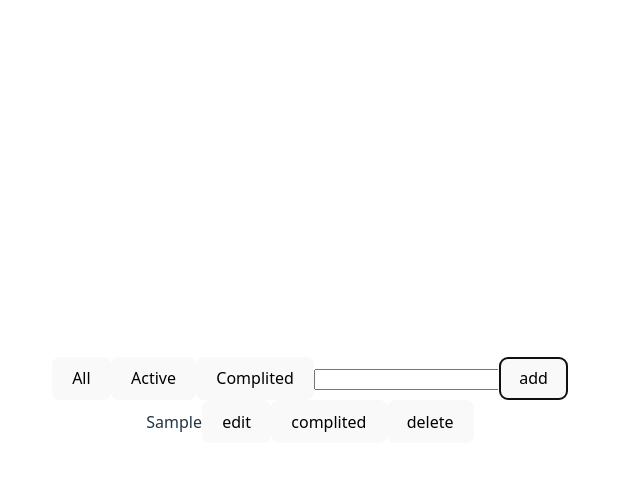
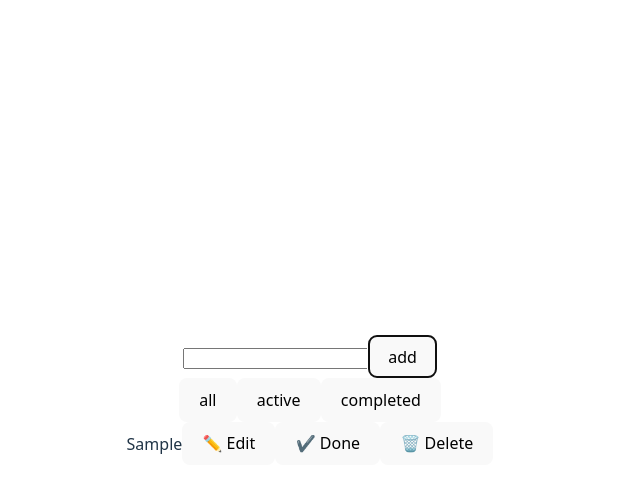
Before and after one commit to wwoozzii/ReactTestDrive, a React (Vite) app: page / in a window 1280 px wide. Both pictures are taken after typing "Sample" into the empty fields and a click on the button "add". Shown: the top 492 px of the page, without its empty margins (330-970 px from the left). Built offline with nearby package versions, Linux system fonts and the light colour scheme.

Commit message:
Refactor: change architecture, split slit into components

```diff
--- a/src/App.jsx
+++ b/src/App.jsx
@@ -1,138 +1,64 @@
-import { useState } from "react";
+import { useMemo, useState } from "react";
 import "./App.css";
+import { TaskFilter } from "./TaskFilter";
+import { TaskInput } from "./TaskInput";
+import { TaskList } from "./TaskList";
 
 function App() {
   const [tasks, setTasks] = useState([]);
-  const [inputTasks, setInputTask] = useState("");
+  const [category, setCategory] = useState("all"); // 'all', 'active', 'completed'
 
-  const [editingId, setEditingId] = useState(null);
-  const [editingvalue, setEditingValue] = useState("");
-
-  const [category, setCategory] = useState("all"); // 'all', 'active', 'complited'
-
-  function addTaskBtn() {
-    if (inputTasks === "") return;
-
+  const addTask = (readyAddText) => {
     setTasks((prev) => [
-      { id: Date.now(), name: inputTasks, complited: false },
+      {
+        id: Date.now(),
+        name: readyAddText,
+        completed: false,
+      },
       ...prev,
     ]);
-    setInputTask("");
-  }
+  };
 
-  function deleteTaskBtn(id) {
-    setTasks(tasks.filter((massiv) => massiv.id !== id));
-  }
+  const deleteTask = (id) => {
+    setTasks((prev) => prev.filter((massiv) => massiv.id !== id));
+  };
 
-  function startEditTask(id, name) {
-    setEditingId(id);
-    setEditingValue(name);
-    console.log("start edit:", id, name);
-  }
-
-  function saveEdit(id) {
+  const onSave = (id, readySaveText) => {
     setTasks(
       tasks.map((task) =>
-        task.id === id ? { ...task, name: editingvalue } : task,
+        task.id === id ? { ...task, name: readySaveText } : task,
       ),
     );
-    setEditingValue("");
-    setEditingId(null);
-  }
+  };
 
-  const filteredTasks = tasks.filter((task) => {
-    if (category === "active") return !task.complited;
-    if (category === "complited") return task.complited;
-    return true; //all
-  });
+  const filteredTasks = useMemo(() => {
+    return tasks.filter((task) => {
+      if (category === "active") return !task.completed;
+      if (category === "completed") return task.completed;
+      return true; //all
+    });
+  }, [tasks, category]);
 
-  function toggleComplited(id) {
+  function onToggle(id) {
     setTasks(
       tasks.map((task) =>
-        task.id === id ? { ...task, complited: !task.complited } : task,
+        task.id === id ? { ...task, completed: !task.completed } : task,
       ),
     );
-    console.log("complited");
+    console.log("completed");
   }
 
   return (
-    <>
-      {/*кнопки фильтрации */}
-      <button
-        onClick={() => {
-          setCategory("all");
-        }}
-      >
-        All
-      </button>
-      <button
-        onClick={() => {
-          setCategory("active");
-        }}
-      >
-        Active
-      </button>
-      <button
-        onClick={() => {
-          setCategory("complited");
-        }}
-      >
-        Complited
-      </button>
-
-      {/*добавление задачи */}
-      <input
-        type="text"
-        value={inputTasks}
-        onChange={(e) => setInputTask(e.target.value)}
-      ></input>
-      <button onClick={addTaskBtn}>add</button>
-
-      {filteredTasks.map((massiv) => (
-        <div key={massiv.id}>
-          {editingId === massiv.id ? (
-            <>
-              <button
-                onClick={() => {
-                  saveEdit(massiv.id);
-                }}
-              >
-                save
-              </button>
-
-              <input
-                type="text"
-                value={editingvalue}
-                onChange={(e) => setEditingValue(e.target.value)}
-              ></input>
-            </>
-          ) : (
-            massiv.name
-          )}
-          <button
-            onClick={() => {
-              startEditTask(massiv.id, massiv.name);
-            }}
-          >
-            edit
-          </button>
-          <button
-            onClick={() => {
-              toggleComplited(massiv.id);
-            }}
-          >
-            complited
-          </button>
-          <button
-            onClick={() => {
-              deleteTaskBtn(massiv.id);
-            }}
-          >
-            delete
-          </button>
-        </div>
-      ))}
-    </>
+    <div className="app">
+      <TaskInput onAdd={addTask} />
+      <TaskFilter currentCategory={category} onCategoryChange={setCategory} />
+      <TaskList
+        tasks={filteredTasks}
+        onDelete={deleteTask}
+        onToggle={onToggle}
+        onSave={onSave}
+      />
+    </div>
   );
 }
 export default App;
--- /dev/null
+++ b/src/TaskFilter.jsx
@@ -0,0 +1,17 @@
+export function TaskFilter({ currentCategory, onCategoryChange }) {
+  const categories = ["all", "active", "completed"];
+
+  return (
+    <div className="filter-buttons">
+      {categories.map((categories) => (
+        <button
+          key={categories}
+          onClick={() => onCategoryChange(categories)}
+          //   className={currentCategory === cat ? "btn active" : "btn"}
+        >
+          {categories}
+        </button>
+      ))}
+    </div>
+  );
+}
--- /dev/null
+++ b/src/TaskInput.jsx
@@ -0,0 +1,26 @@
+import { useState } from "react";
+
+export const TaskInput = ({ onAdd }) => {
+  const [inputTasks, setInputTask] = useState("");
+
+  const handleAddClick = () => {
+    if (inputTasks.trim() === "") return;
+
+    const readyAddText = inputTasks.trim();
+    if (!readyAddText) return;
+    onAdd(readyAddText);
+    setInputTask("");
+  };
+
+  return (
+    <>
+      {/*добавление задачи */}
+      <input
+        type="text"
+        value={inputTasks}
+        onChange={(e) => setInputTask(e.target.value)}
+      ></input>
+      <button onClick={handleAddClick}>add</button>
+    </>
+  );
+};
--- /dev/null
+++ b/src/TaskItem.jsx
@@ -0,0 +1,51 @@
+import { useState } from "react";
+
+export function TaskItem({ task, onDelete, onToggle, onSave }) {
+  const [editInput, setEditInput] = useState("");
+  const [isEditing, setIsEditing] = useState(false);
+
+  const handleSaveClick = () => {
+    if (editInput.trim() === "") return;
+
+    const readySaveText = editInput.trim();
+    if (!readySaveText) return;
+    onSave(task.id, readySaveText);
+    setEditInput("");
+    setIsEditing(false);
+  };
+
+  return (
+    <div className={`task-item ${task.completed ? "completed" : ""}`}>
+      {isEditing ? (
+        // -------- режим редактора
+        <>
+          <input
+            type="text"
+            value={editInput}
+            onChange={(e) => setEditInput(e.target.value)}
+            autoFocus
+          ></input>
+          <button onClick={handleSaveClick}>✅ Save</button>
+          <button onClick={() => setIsEditing(false)}>❌ Cencel</button>
+        </>
+      ) : (
+        // -------- стандартный режим
+        <>
+          <span
+            onClick={() => onToggle(task.id)}
+            style={{
+              cursor: "pointer",
+              textDecoration: task.completed ? "line-through" : "none",
+            }}
+          >
+            {task.name}
+          </span>
+
+          <button onClick={() => setIsEditing(true)}>✏️ Edit</button>
+          <button onClick={() => onToggle(task.id)}>✔️ Done</button>
+          <button onClick={() => onDelete(task.id)}>🗑️ Delete</button>
+        </>
+      )}
+    </div>
+  );
+}
--- /dev/null
+++ b/src/TaskList.jsx
@@ -0,0 +1,17 @@
+import { TaskItem } from "./taskItem";
+
+export const TaskList = ({ tasks, onDelete, onToggle, onSave }) => {
+  return (
+    <div className="task-list">
+      {tasks.map((item) => (
+        <TaskItem
+          key={item.id}
+          task={item}
+          onDelete={onDelete}
+          onToggle={onToggle}
+          onSave={onSave}
+        />
+      ))}
+    </div>
+  );
+};
```
